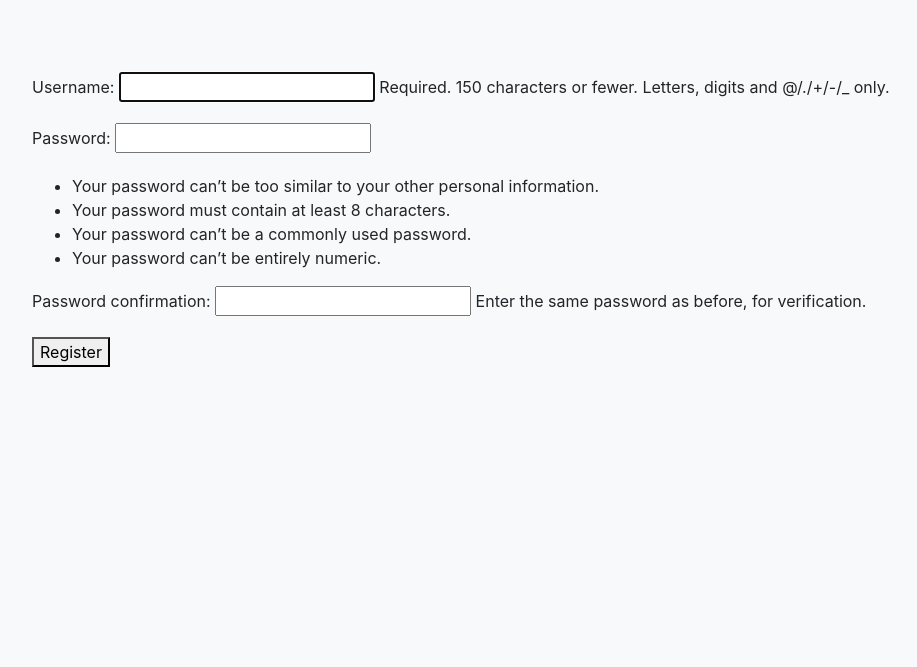
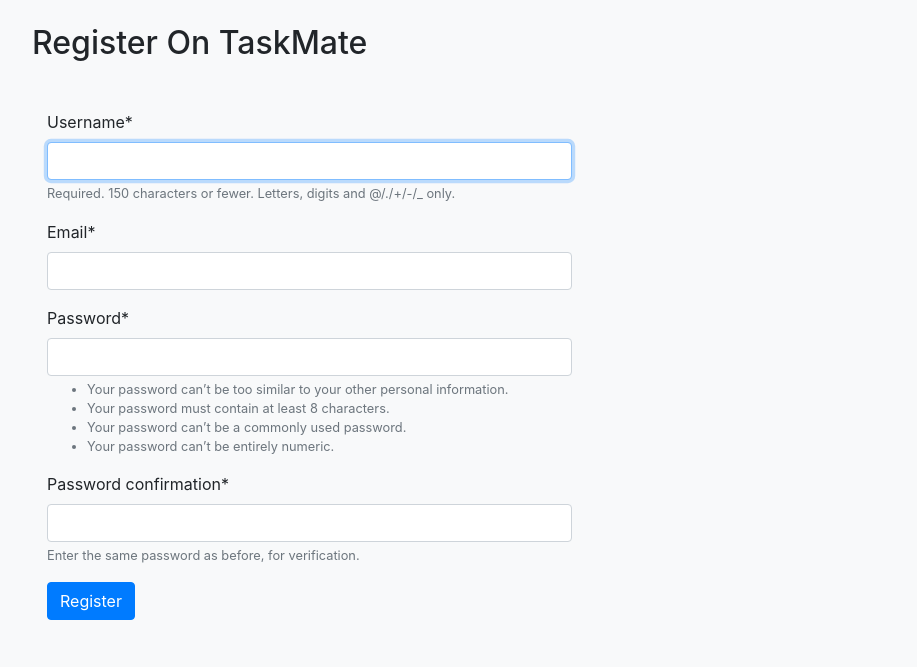
Before and after one commit to ArtemRamus/PORTFOLIO-taskmate, a Django app: page /account/register in a window 1280 px wide. Shown: the part 65-732 px from the top of the page, without its empty margins (53-970 px from the left). Run offline with Django 3.2, Linux system fonts and the light colour scheme; parts of the project's set-up code (start-up, migrations or seed data) failed here and were passed over; some libraries are stand-ins or nearby versions.

Commit message:
form - email field added, modified with crispy_forms

```diff
--- a/taskmate/taskmate/settings.py
+++ b/taskmate/taskmate/settings.py
@@ -39,6 +39,7 @@
     'django.contrib.staticfiles',
     'todolist_app',
     'users_app',
+    'crispy_forms',
 ]
 
 MIDDLEWARE = [
@@ -121,3 +122,5 @@
 
 STATIC_URL = '/static/'
 STATICFILES_DIRS = [(os.path.join(BASE_DIR, 'static'))]
+
+CRISPY_TEMPLATE_PACK = 'bootstrap4'
--- /dev/null
+++ b/taskmate/users_app/forms.py
@@ -0,0 +1,10 @@
+from django import forms
+from django.contrib.auth.forms import UserCreationForm
+from django.contrib.auth.models import User
+
+class CustomCreationForm(UserCreationForm):
+    email = forms.EmailField()
+
+    class Meta:
+        model = User
+        fields = ['username', 'email', 'password1', 'password2']
--- a/taskmate/users_app/templates/register.html
+++ b/taskmate/users_app/templates/register.html
@@ -1,4 +1,5 @@
 {% extends 'base.html' %}
+{% load crispy_forms_tags %}
 
 {% block title %}
     <title>Register - Taskmate</title>
@@ -7,6 +8,7 @@
 {% block content %}
     <div class="container">
     </br>
+        <h2>Register On TaskMate</h2>
         {% if messages %}
             {% for message in messages %}
                 <div class="alert alert-info alert-dismissible fade show" role="alert">
@@ -17,10 +19,10 @@
                 </div>
             {% endfor %}
         {% endif %}
-        <form method="POST" class="mt-5">
+        <form method="POST" class="mt-5 col-6">
             {% csrf_token %}
-            {{ register_form.as_p }}
-        <button type="submit">Register</button>
+            {{ register_form|crispy }}
+        <button class="btn btn-primary mb-5" type="submit">Register</button>
         </form>
     </div>
 {% endblock content %}
--- a/taskmate/users_app/views.py
+++ b/taskmate/users_app/views.py
@@ -1,14 +1,14 @@
 from django.shortcuts import render, redirect
-from django.contrib.auth.forms import UserCreationForm
+from .forms import CustomCreationForm
 from django.contrib import messages
 
 def register(request):
     if request.method == 'POST':
-        register_form = UserCreationForm(request.POST)
+        register_form = CustomCreationForm(request.POST)
         if register_form.is_valid():
             register_form.save()
             messages.success(request, ("New User Account Created. Login to Get Started."))
             return redirect('register')
     else:
-        register_form = UserCreationForm()
+        register_form = CustomCreationForm()
     return render(request, 'register.html', {'register_form': register_form})
```
Also changed, not shown: taskmate/db.sqlite3.
